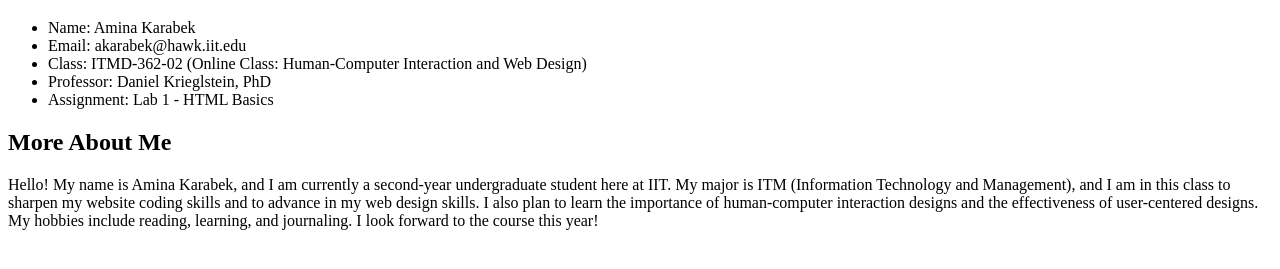
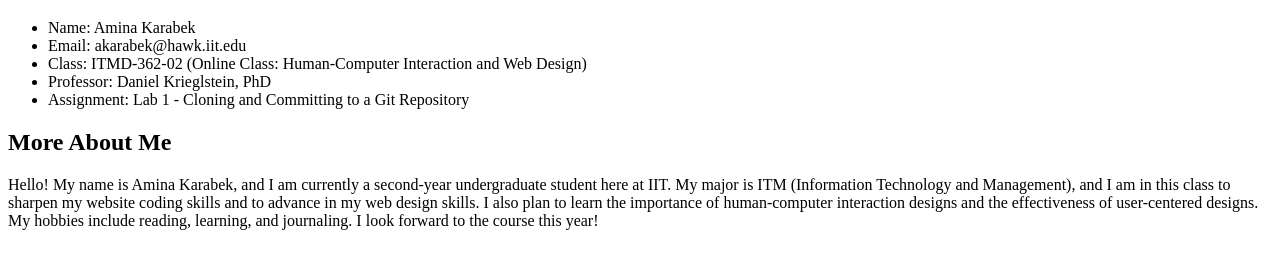
Before and after one commit to AminaK26/lab1, a plain HTML site: page index.html in a window 1280 px wide. Shown: the part 61-330 px from the top of the page. Drawn offline with Linux system fonts and the light colour scheme.

Commit message:
Update index.html
Fixing assignment lab title

```diff
--- a/index.html
+++ b/index.html
@@ -10,9 +10,9 @@
   <ul>
     <li>Name: Amina Karabek</li>
     <li>Email: akarabek@hawk.iit.edu</li>
-    <li>Class: ITMD-362-02 (Online Class: Human-Computer Interaction and Web Design) </li>
+    <li>Class: ITMD-362-02 (Online Class: Human-Computer Interaction and Web Design)</li>
     <li>Professor: Daniel Krieglstein, PhD</li>
-    <li>Assignment: Lab 1 - HTML Basics</li>
+    <li>Assignment: Lab 1 - Cloning and Committing to a Git Repository</li>
   </ul>
 
   <h2>More About Me</h2>
```
